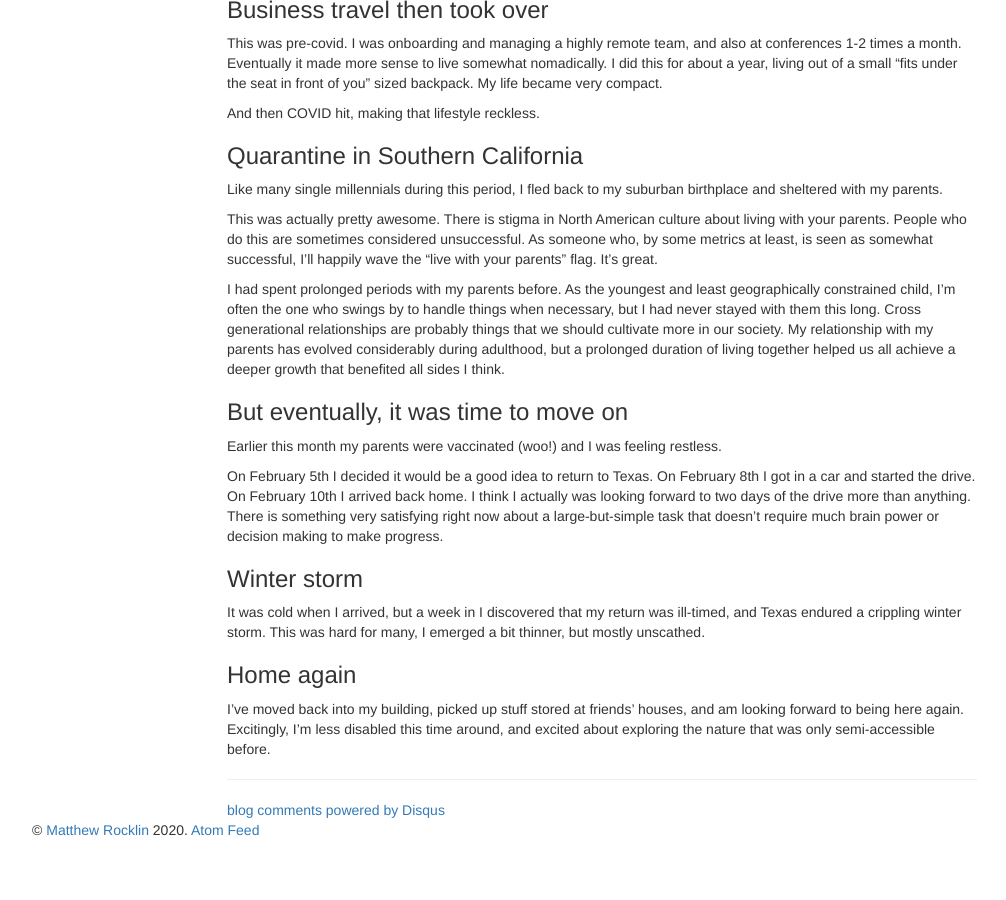
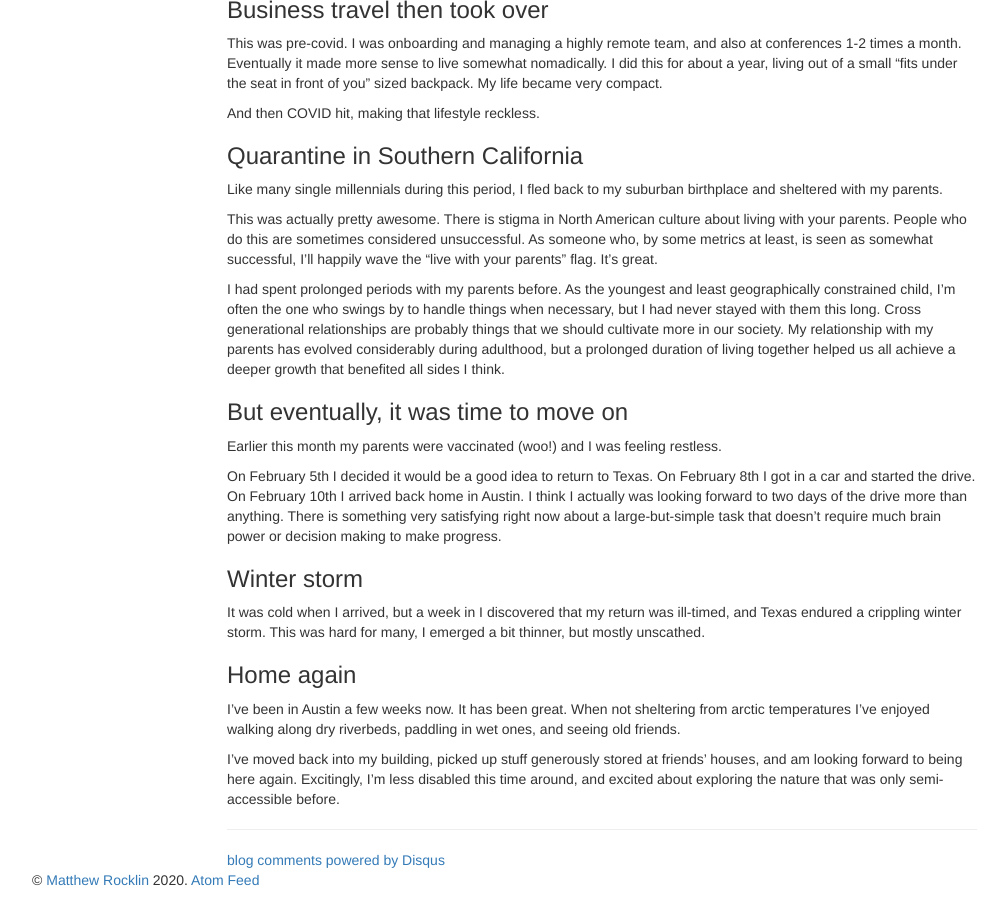
Before and after one commit to besyskymnbk/blog, a Jekyll site: the page built from _posts/work/2021-02-28-austin.md, in a window 1280 px wide and 900 px high, scrolled down 1193 px. Shown: the whole window, without its empty margins (38-1044 px from the left). Built offline with Jekyll 4.4.1, drawn with Linux system fonts in a browser that asks for light colours; comment, search, counter and statistics services are not loaded; before the commit the page ends 2043 px from its top, so only the background shows below that.

Commit message:
update austin

```diff
--- a/_posts/work/2021-02-28-austin.md
+++ b/_posts/work/2021-02-28-austin.md
@@ -110,7 +110,7 @@ Earlier this month my parents were vaccinated (woo!) and I was feeling restless.
 
 On February 5th I decided it would be a good idea to return to Texas.
 On February 8th I got in a car and started the drive.
-On February 10th I arrived back home.
+On February 10th I arrived back home in Austin.
 I think I actually was looking forward to two days of the drive more than anything.
 There is something very satisfying right now about a large-but-simple task that
 doesn't require much brain power or decision making to make progress.
@@ -125,7 +125,11 @@ I emerged a bit thinner, but mostly unscathed.
 
 ### Home again
 
-I've moved back into my building, picked up stuff stored at friends' houses,
-and am looking forward to being here again.  Excitingly, I'm less disabled this
-time around, and excited about exploring the nature that was only
+I've been in Austin a few weeks now.  It has been great.
+When not sheltering from arctic temperatures I've enjoyed walking along dry
+riverbeds, paddling in wet ones, and seeing old friends.
+
+I've moved back into my building, picked up stuff generously stored at friends'
+houses, and am looking forward to being here again.  Excitingly, I'm less
+disabled this time around, and excited about exploring the nature that was only
 semi-accessible before.
```
